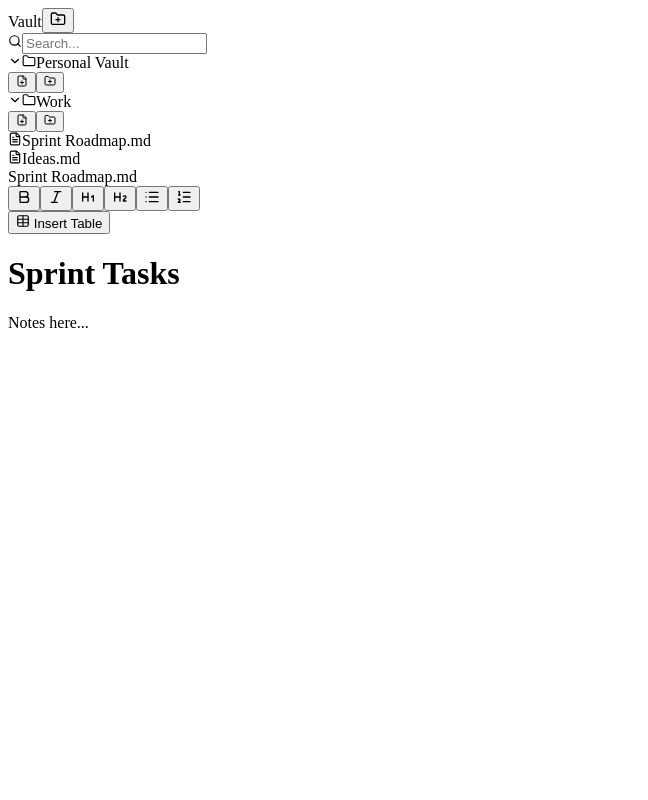
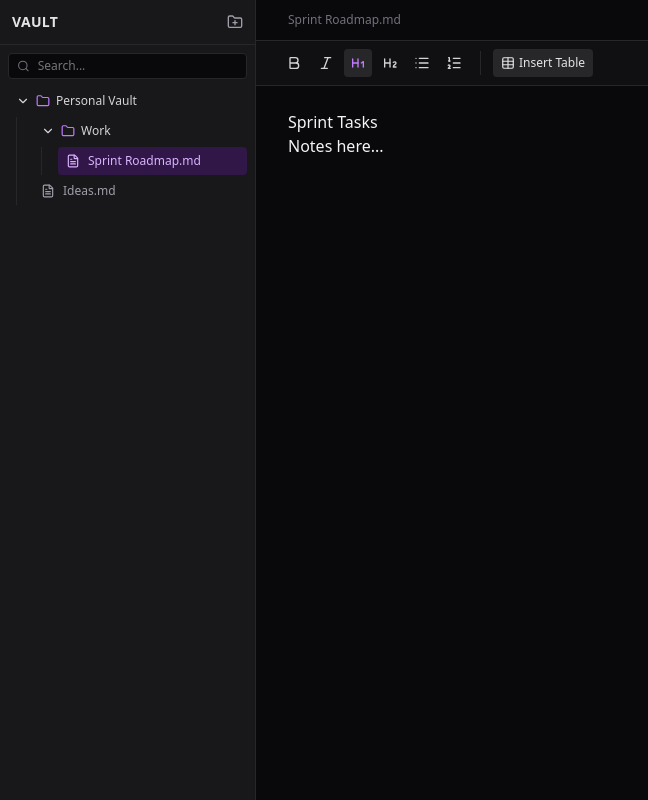
Before and after one commit to Santhoshhl/notepad, a Next.js app: page / in a window 1280 px wide. Shown: the whole page, without its empty margins (0-648 px from the left). Built offline with nearby package versions, Linux system fonts and the light colour scheme.

Commit message:
Restore app layout and Tailwind styles

```diff
--- a/src/app/globals.css
+++ b/src/app/globals.css
@@ -1,3 +1,17 @@
+@import "tailwindcss";
+
+:root {
+  --background: #09090b;
+  --foreground: #f4f4f5;
+}
+
+html,
+body {
+  min-height: 100%;
+  background: var(--background);
+  color: var(--foreground);
+}
+
 /* Table Styling for TipTap */
 .ProseMirror table {
   border-collapse: collapse;
--- /dev/null
+++ b/src/app/layout.tsx
@@ -0,0 +1,15 @@
+import type { Metadata } from 'next';
+import './globals.css';
+
+export const metadata: Metadata = {
+  title: 'Private Vault',
+  description: 'A private workspace for your notes.',
+};
+
+export default function RootLayout({ children }: Readonly<{ children: React.ReactNode }>) {
+  return (
+    <html lang="en" className="h-full">
+      <body className="min-h-full">{children}</body>
+    </html>
+  );
+}
```
